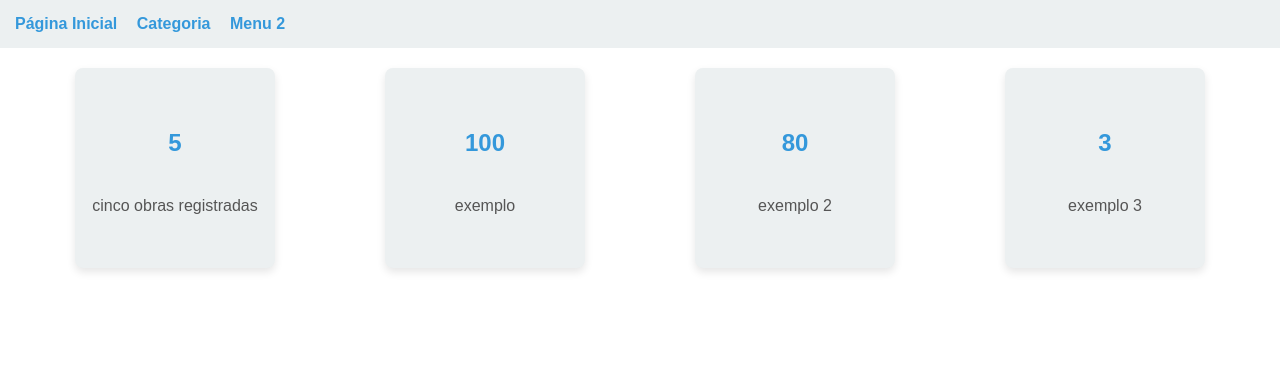
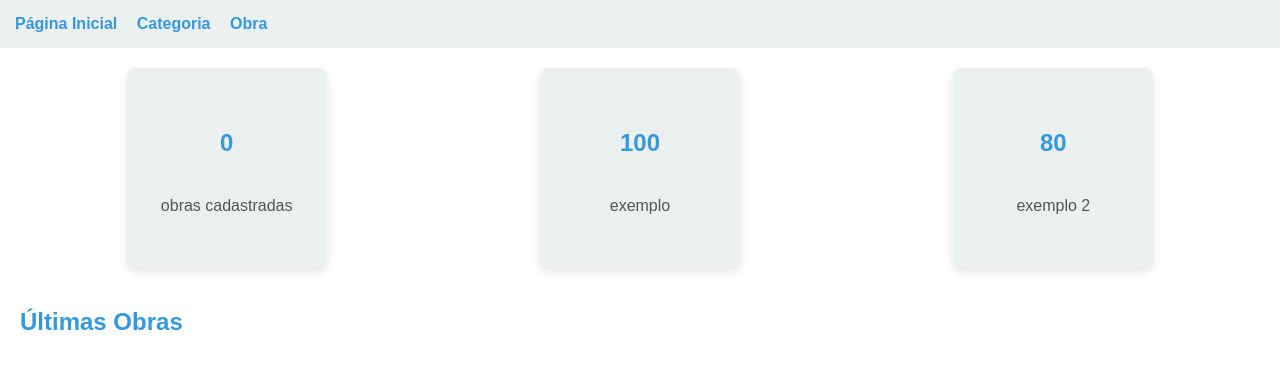
Before and after one commit to MarceloPinto350/bibpub, a Django app: page / in a window 1280 px wide. Shown: the part 120-489 px from the top of the page. Run offline with Django 4.2, Linux system fonts and the light colour scheme; the visitor is signed in with stand-in values (Sample User, id 1); data that the repository does not hold is empty.

Commit message:
tela inicial

```diff
--- a/bibpub/templates/index.html
+++ b/bibpub/templates/index.html
@@ -111,6 +111,32 @@
             color: #555;
             text-align: center;
         }
+        .latest-works {
+        margin-top: 20px;
+        margin-left: 20px;
+        margin-right: 20px;s
+        }
+
+        .latest-works h2 {
+            color: #3498db;
+        }
+
+        .latest-works ul {
+            list-style-type: none;
+            padding: 0;
+        }
+
+        .latest-works li {
+            margin-bottom: 20px;
+            border-bottom: 1px solid #ddd;
+            padding-bottom: 10px;
+        }
+
+        .latest-works h3 {
+            color: #3498db;
+            margin-bottom: 5px;
+        }
+
     </style>
 </head>
 <body>
@@ -122,17 +148,17 @@
         <ul>
             <li><a href="#">Página Inicial</a></li>
             <li><a href="/admin/bibpub/categoria/">Categoria</a></li>
-            <li><a href="#">Menu 2</a></li>
+            <li><a href="/admin/bibpub/obra/">Obra</a></li>
         </ul>
     </div>
 
     <div class="content">
-        <ul class="flex-container indicators CLASS_INDICATOR">
-            <li class="box-item OPTIONAL_CLASS_CHILD">
-                <p class="indicator">5</p>
-                <p class="description">cinco obras registradas</p>
-            </li>
-        </ul>
+        <div class="flex-container">
+        <div class="box-item">
+            <p class="indicator">{{ quantidade_obras }}</p>
+            <p class="description">obras cadastradas</p>
+        </div>
+        </div>
         <ul class="flex-container indicators CLASS_INDICATOR">
             <li class="box-item OPTIONAL_CLASS_CHILD">
                 <p class="indicator">100</p>
@@ -145,11 +171,17 @@
                 <p class="description">exemplo 2</p>
             </li>
         </ul>
-        <ul class="flex-container indicators CLASS_INDICATOR">
-            <li class="box-item OPTIONAL_CLASS_CHILD">
-                <p class="indicator">3</p>
-                <p class="description">exemplo 3</p>
-            </li>
+    </div>
+
+    <div class="latest-works">
+        <h2>Últimas Obras</h2>
+        <ul>
+            {% for obra in ultimas_obras_list %}
+                <li>
+                    <h3>{{ obra.titulo }}</h3>
+                    <p>{{ obra.descricao }}</p>
+                </li>
+            {% endfor %}
         </ul>
     </div>
 
--- a/bibpub/views.py
+++ b/bibpub/views.py
@@ -12,9 +12,11 @@ from .models import Obra
 @login_required()
 def index(request):
     ultimas_obras_list = Obra.objects.order_by ("-datacadastro")[:5]
+    quantidade_obras = Obra.objects.count()
     template = loader.get_template("index.html")
     context = {
         "ultimas_obras_list":ultimas_obras_list,
+        "quantidade_obras": quantidade_obras,
     }
     return HttpResponse (template.render(context,request))
 
```
